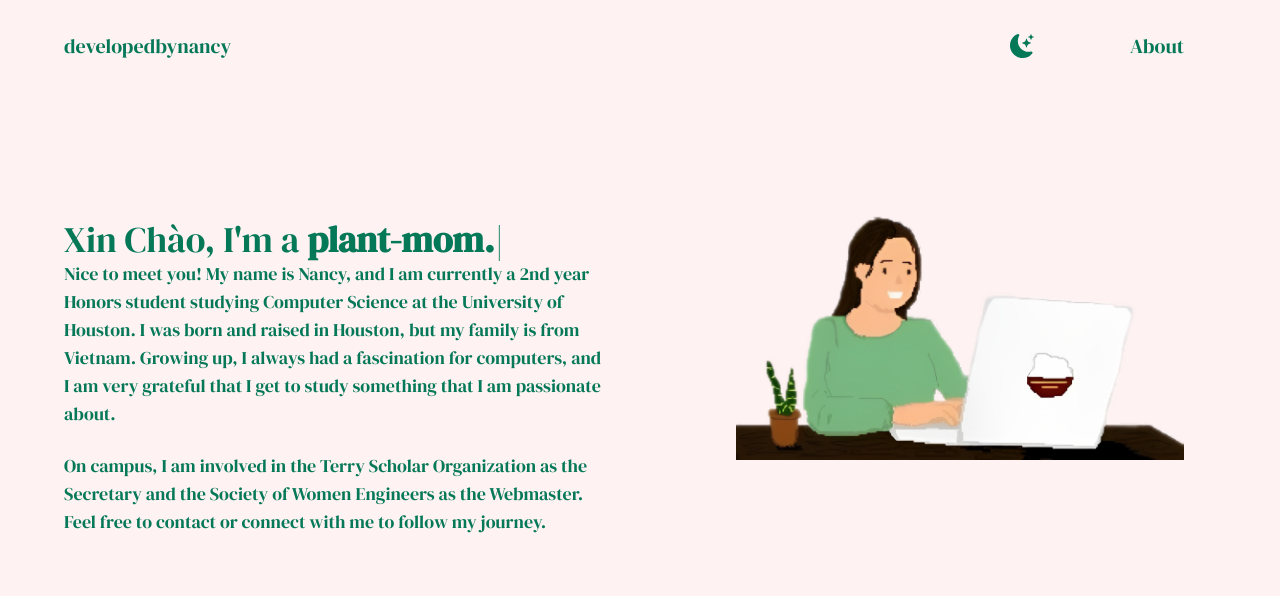
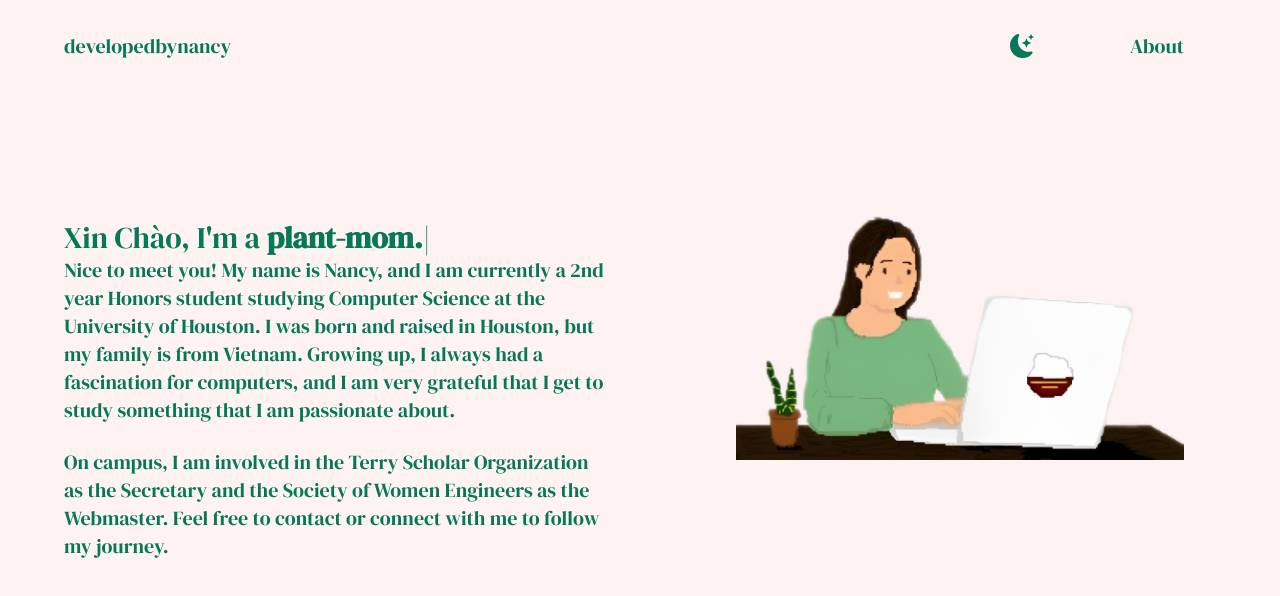
Before and after one commit to helloworldmynameisnancy/Nancy-Luu-Personal-Website, a Next.js app: page /About in a window 1280 px wide. Shown: the top 596 px of the page. Built offline with nearby package versions, Linux system fonts and the light colour scheme.

Commit message:
updated about page

```diff
--- a/pages/About.js
+++ b/pages/About.js
@@ -48,22 +48,22 @@ function AboutPage({ darkMode, setDarkMode }) {
       <Layout darkMode={darkMode} setDarkMode={setDarkMode}>
          <section className="flex flex-col md:flex-row -my-28 -mb-8">
             <div className="text-emerald-700 font-titleFont2 px-4 md:px-16 py-6 md:py-12 dark:text-red-50 md:w-1/2 md:pr-8">
-               <p className="sm:text-2xl md:text-3xl lg:text-4xl md:max-w-xl">
+               <p className="md: text-3xl md:max-w-xl">
                   Xin Chào, I&apos;m a <b>{typedText}</b>
                   <span className={showCursor ? 'cursor' : ''}>|</span>
                </p>
-               <p className="text-xl md:text-lg">
+               <p className="md:text-lg lg:text-xl">
                   Nice to meet you! My name is Nancy, and I am currently a 2nd year Honors student studying Computer Science at
                   the University of Houston. I was born and raised in Houston, but my family is from Vietnam. Growing up, I
                   always had a fascination for computers, and I am very grateful that I get to study something that I am
                   passionate about.
                </p>
-               <p className="text-xl md:text-lg mt-4 md:mt-6 md:mb-40">
+               <p className="md:text-lg lg:text-xl mt-4 md:mt-6 md:mb-40">
                   On campus, I am involved in the Terry Scholar Organization as the Secretary and the Society of Women
                   Engineers as the Webmaster. Feel free to contact or connect with me to follow my journey.
                </p>
             </div>
-            <div className="md:w-1/2 px-4 md:px-20 mb-6 md:mb-0">
+            <div className="w-1/2 px-4 mb-6">
                <div className="max-w-full mx-auto">
                   <Image src={lauren} alt="Lauren" className="w-full md:max-w-md mx-auto" />
                </div>
```
